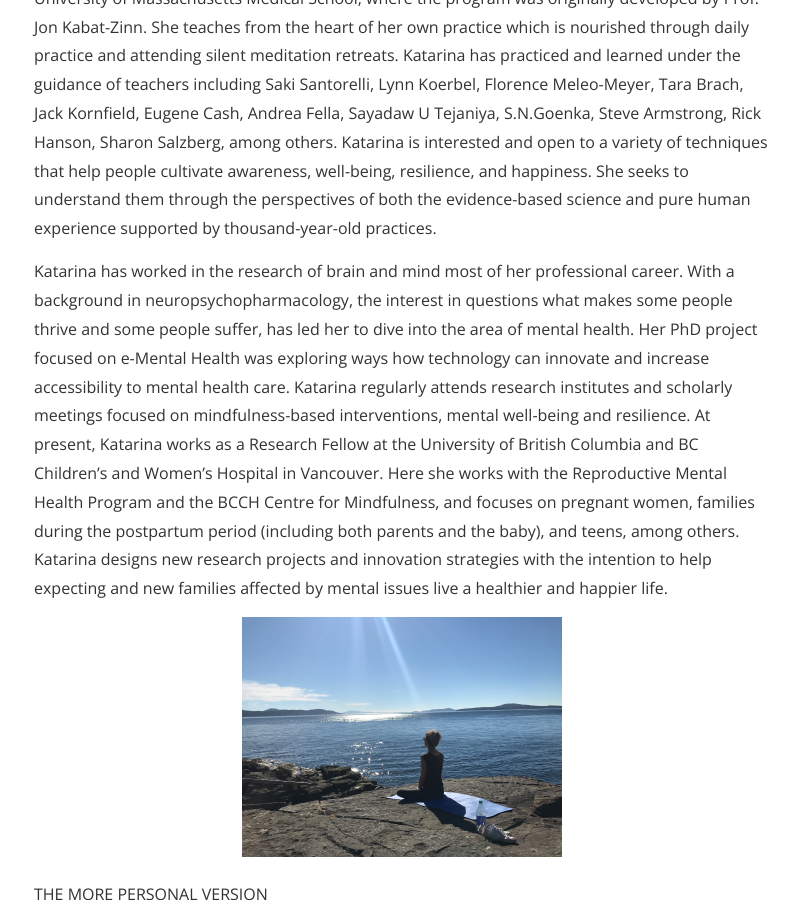
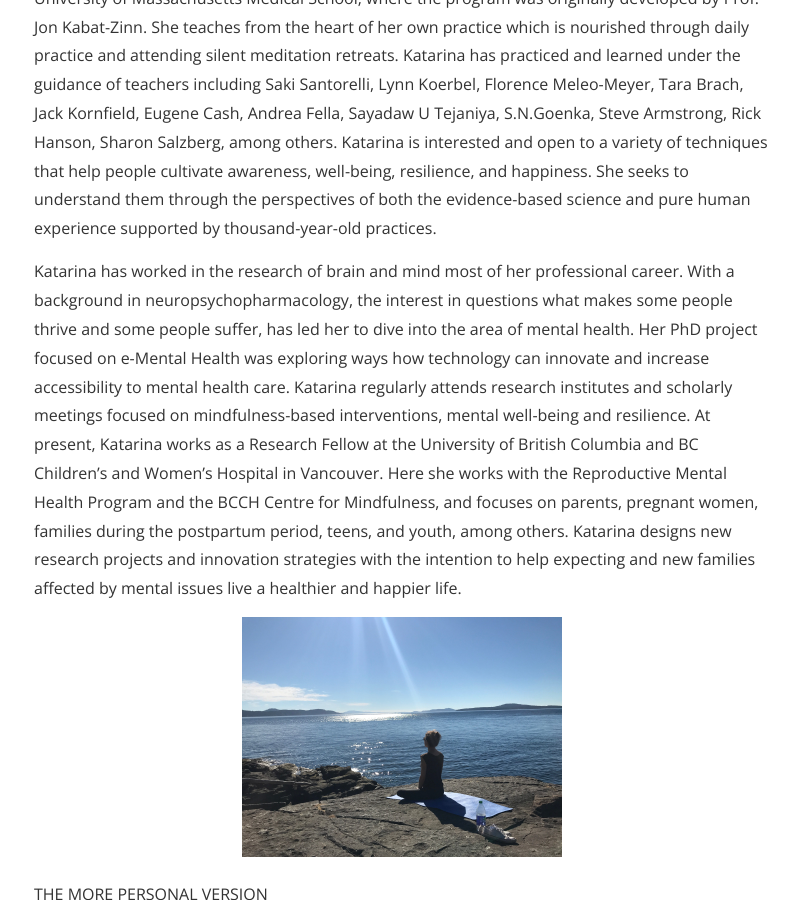
Before and after one commit to mindfulnessone/mindfulnessone.github.io, a Jekyll site: the page built from about.md, in a window 1280 px wide and 900 px high, scrolled down 654 px. Shown: the whole window, without its empty margins (238-1036 px from the left). Built offline with Jekyll 4.4.1, drawn with Linux system fonts in a browser that asks for light colours; nearby versions of some CDN libraries.

Commit message:
Update about.md

```diff
--- a/about.md
+++ b/about.md
@@ -13,7 +13,7 @@ Katarina Tabi, Ph.D. is a mindfulness teacher and a neuroscientist passionate ab
 Katarina is a qualified Mindfulness-Based Stress Reduction (MBSR) teacher, trained by the University of Massachusetts Medical School, where the program was originally developed by Prof. Jon Kabat-Zinn. She teaches from the heart of her own practice which is nourished through daily practice and attending silent meditation retreats. Katarina has practiced and learned under the guidance of teachers including Saki Santorelli, Lynn Koerbel, Florence Meleo-Meyer, Tara Brach, Jack Kornfield, Eugene Cash, Andrea Fella, Sayadaw U Tejaniya, S.N.Goenka, Steve Armstrong, Rick Hanson, Sharon Salzberg, among others.
 Katarina is interested and open to a variety of techniques that help people cultivate awareness, well-being, resilience, and happiness. She seeks to understand them through the perspectives of both the evidence-based science and pure human experience supported by thousand-year-old practices.
 
-Katarina has worked in the research of brain and mind most of her professional career. With a background in neuropsychopharmacology, the interest in questions what makes some people thrive and some people suffer, has led her to dive into the area of mental health. Her PhD project focused on e-Mental Health was exploring ways how technology can innovate and increase accessibility to mental health care. Katarina regularly attends research institutes and scholarly meetings focused on mindfulness-based interventions, mental well-being and resilience. At present, Katarina works as a Research Fellow at the University of British Columbia and BC Children’s and Women's Hospital in Vancouver. Here she works with the Reproductive Mental Health Program and the BCCH Centre for Mindfulness, and focuses on pregnant women, families during the postpartum period (including both parents and the baby), and teens, among others. Katarina designs new research projects and innovation strategies with the intention to help expecting and new families affected by mental issues live a healthier and happier life.
+Katarina has worked in the research of brain and mind most of her professional career. With a background in neuropsychopharmacology, the interest in questions what makes some people thrive and some people suffer, has led her to dive into the area of mental health. Her PhD project focused on e-Mental Health was exploring ways how technology can innovate and increase accessibility to mental health care. Katarina regularly attends research institutes and scholarly meetings focused on mindfulness-based interventions, mental well-being and resilience. At present, Katarina works as a Research Fellow at the University of British Columbia and BC Children’s and Women's Hospital in Vancouver. Here she works with the Reproductive Mental Health Program and the BCCH Centre for Mindfulness, and focuses on parents, pregnant women, families during the postpartum period, teens, and youth, among others. Katarina designs new research projects and innovation strategies with the intention to help expecting and new families affected by mental issues live a healthier and happier life.
 
 
 <img src="{{ site.baseurl }}/assets/karimatka salt spring2.jpg" title="Practicing" class="profile">
```
